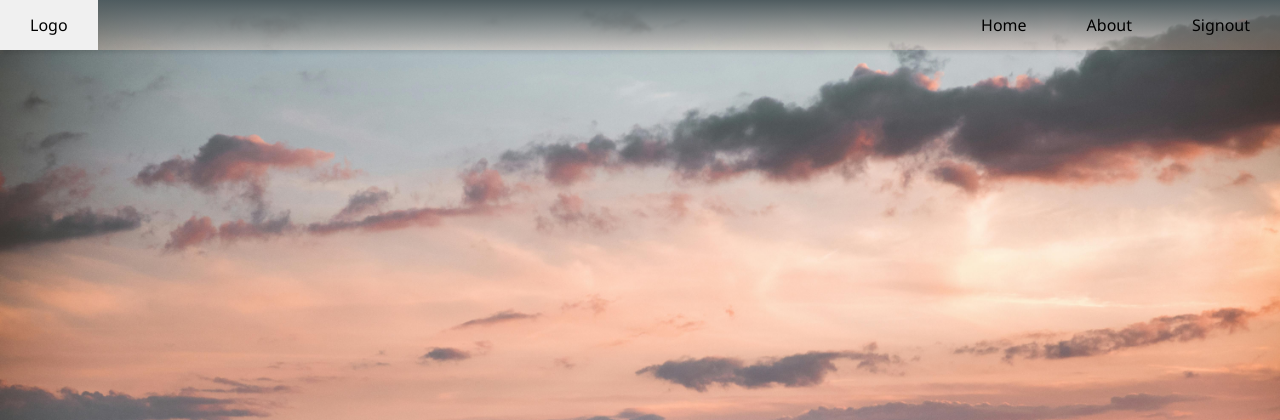
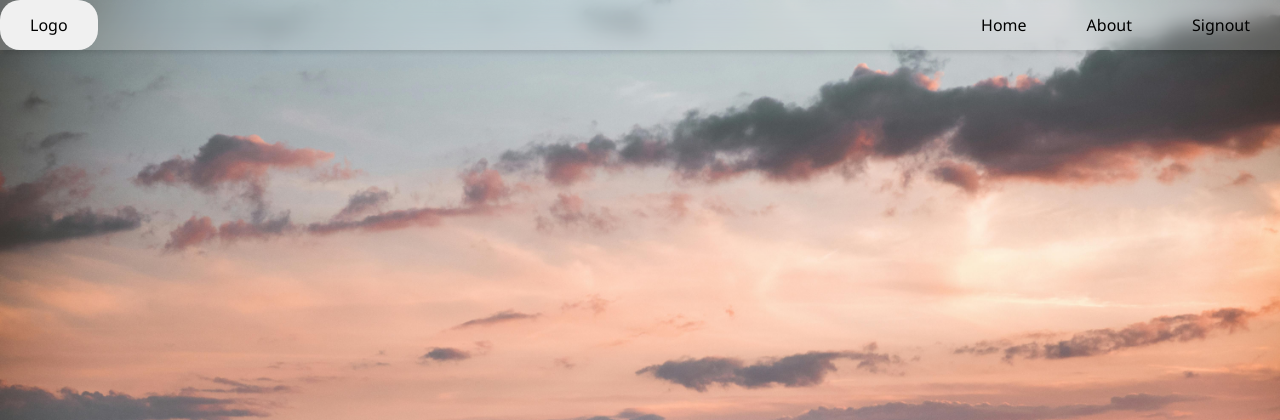
Before and after one commit to Yashinomar/Website, a Flask app: page /base in a window 1280 px wide. Shown: the top 420 px of the page. Run offline with Flask 3, Linux system fonts and the light colour scheme.

Commit message:
ui update

```diff
--- a/static/css/homestyle.css
+++ b/static/css/homestyle.css
@@ -12,8 +12,10 @@ body{
 }
 
 nav{
-    background-image: linear-gradient(to top ,rgba(243,203,181,0.3),rgba(79,92,96,1));
+    background-color:rgba(255,255,255,0.2);
+    backdrop-filter: blur(10px);
     box-shadow: 3px 3px 4px rgb(0,0,0,0.1);
+
 }
 nav ul{
     width: 100%;
@@ -36,6 +38,7 @@ nav a{
 }
 nav a:hover{
     background-color: #f0f0f0;
+    border-radius: 20px;
 }
 nav li:first-child{
     margin-right: auto;
```
